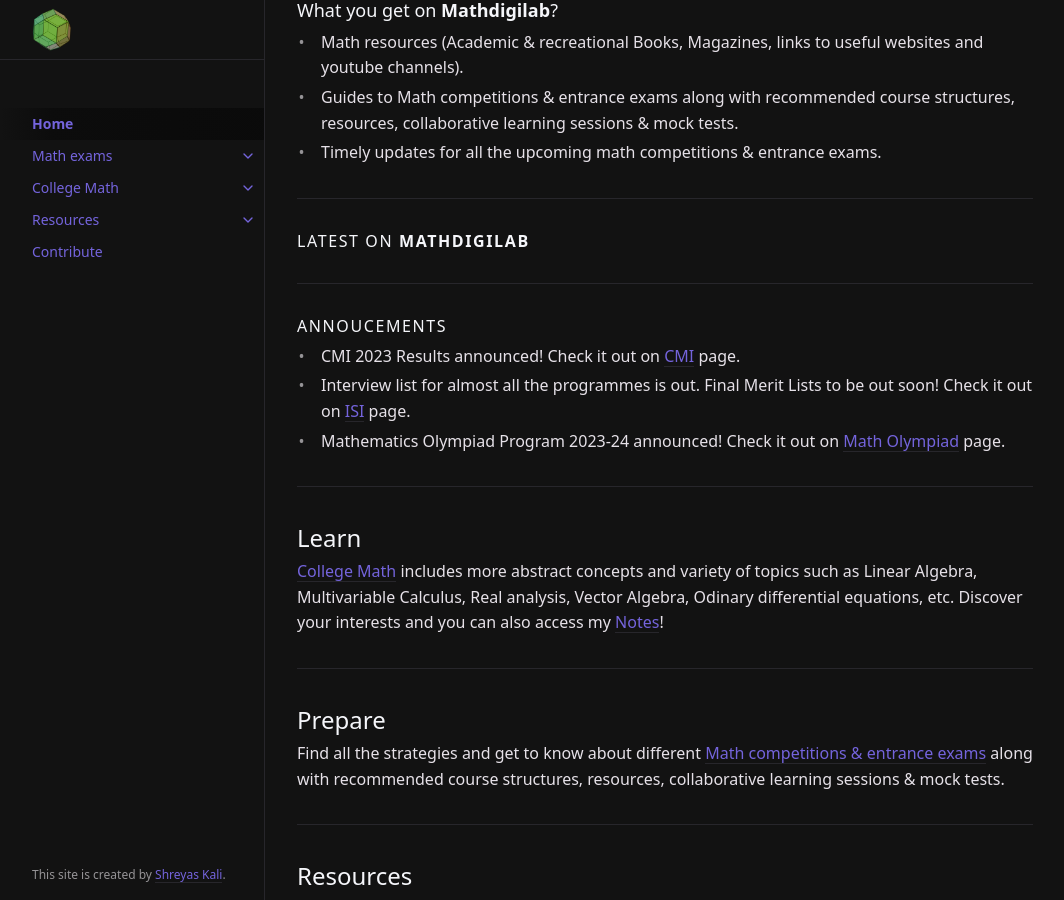
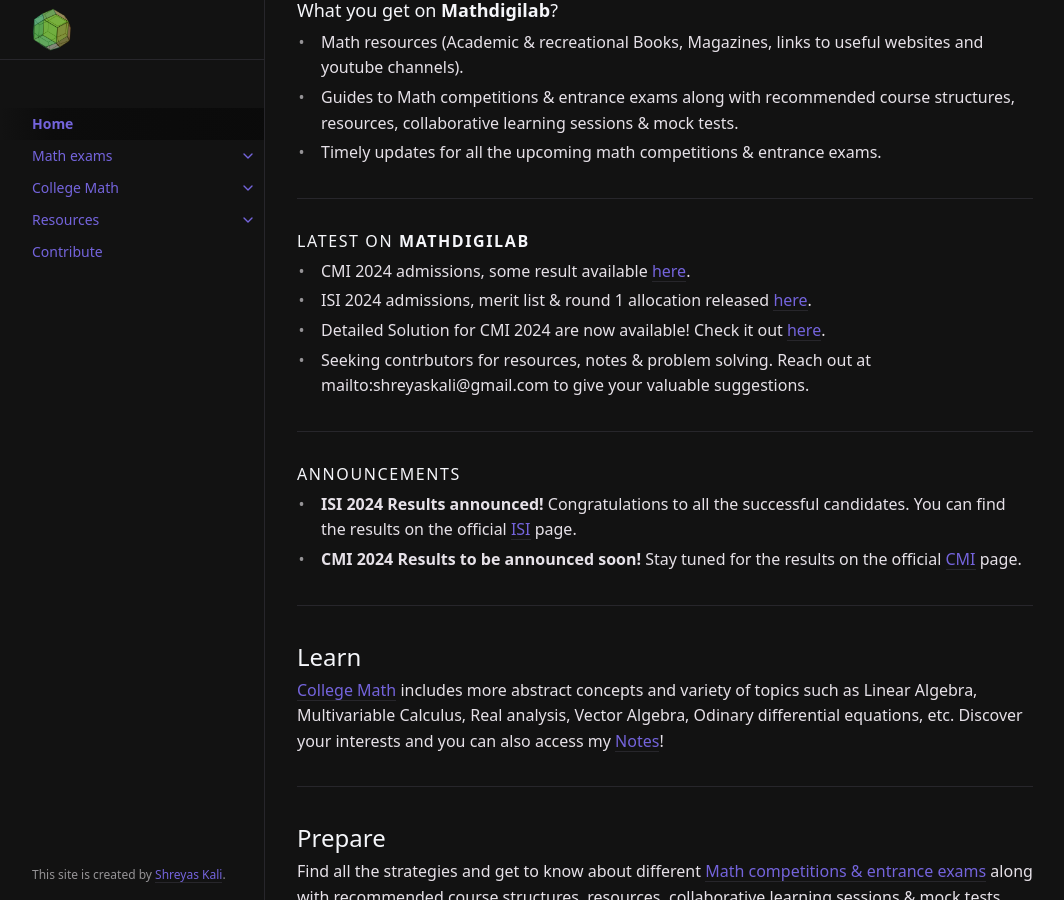
Before and after one commit to mathdigilab/mathdigilab.github.io, a Jekyll site: the page built from index.md, in a window 1280 px wide and 900 px high, scrolled down 486 px. Shown: the whole window, without its empty margins (107-1171 px from the left). Built offline with Jekyll 4.4.1, drawn with Linux system fonts in a browser that asks for light colours; nearby versions of some CDN libraries.

Commit message:
ISI CMI result updates

```diff
--- a/index.md
+++ b/index.md
@@ -49,16 +49,18 @@ permalink: /
 
 #### Latest on <b>Mathdigilab</b>
 {: .fs-4 }
-
+- CMI 2024 admissions, some result available [here](https://www.cmi.ac.in//admissions/entrance-results-2024.php).
+- ISI 2024 admissions, merit list & round 1 allocation released [here](https://www.isical.ac.in/~admission/).
+- Detailed Solution for CMI 2024 are now available! Check it out [here](https://mathdigilab.github.io/docs/math-exams/cmi).
+- Seeking contrbutors for resources, notes & problem solving. Reach out at mailto:shreyaskali@gmail.com to give your valuable suggestions.
 
 ---
 
-#### Annoucements
+#### Announcements
 {: .fs-4 }
 
-- CMI 2023 Results announced! Check it out on [CMI](https://mathdigilab.github.io/docs/math-exams/cmi) page.
-- Interview list for almost all the programmes is out. Final Merit Lists to be out soon! Check it out on [ISI](https://mathdigilab.github.io/docs/math-exams/isi) page.
-- Mathematics Olympiad Program 2023-24 announced! Check it out on [Math Olympiad](https://mathdigilab.github.io/docs/math-exams/math-olympiad) page.
+- **ISI 2024 Results announced!** Congratulations to all the successful candidates. You can find the results on the official [ISI](https://www.isical.ac.in/~admission/) page.
+- **CMI 2024 Results to be announced soon!** Stay tuned for the results on the official [CMI](https://www.cmi.ac.in/admissions/entrance-results-2024.php) page.
 
 ---
 
```
Also changed, not shown: docs/Prepare/CMI/CMI entrance exam.md (+4 -4 lines), 1 other file.
